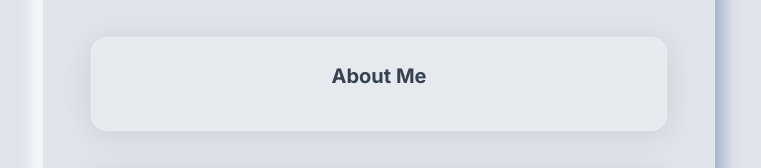
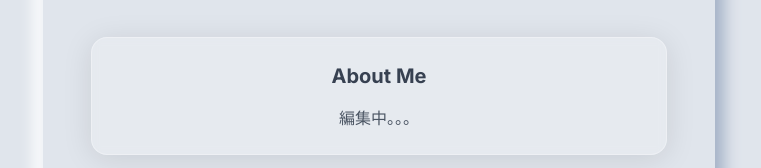
Before and after one commit to yharuto0917/profile, a plain HTML site: page index.html in a window 1280 px wide. Shown: the part 561-729 px from the top of the page, without its empty margins (261-1022 px from the left). Drawn offline with nearby package versions, Linux system fonts and the light colour scheme.

Commit message:
index.htmlの「About Me」セクションにプレースホルダーを追加

```diff
--- a/index.html
+++ b/index.html
@@ -135,7 +135,7 @@
         <section class="glassmorphism p-6 mt-5 mb-10">
             <h2 class="text-xl font-bold text-gray-700 mb-4 text-center">About Me</h2>
             <p class="text-gray-600 text-center">
-
+                編集中。。。
             </p>
         </section>
 
```
